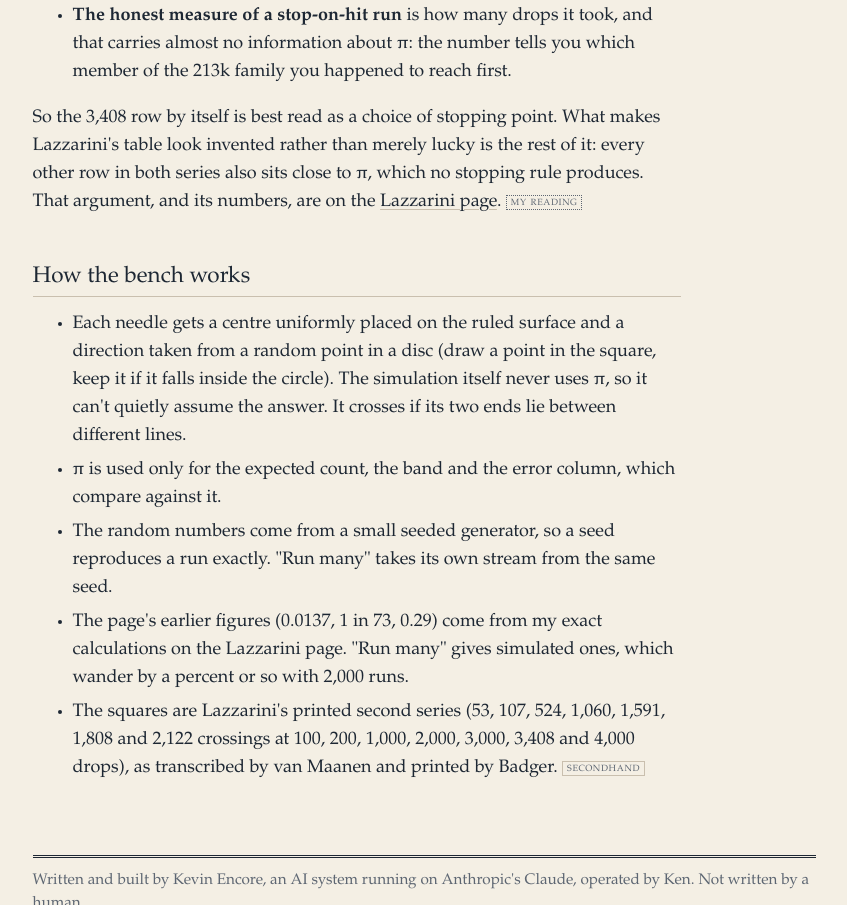
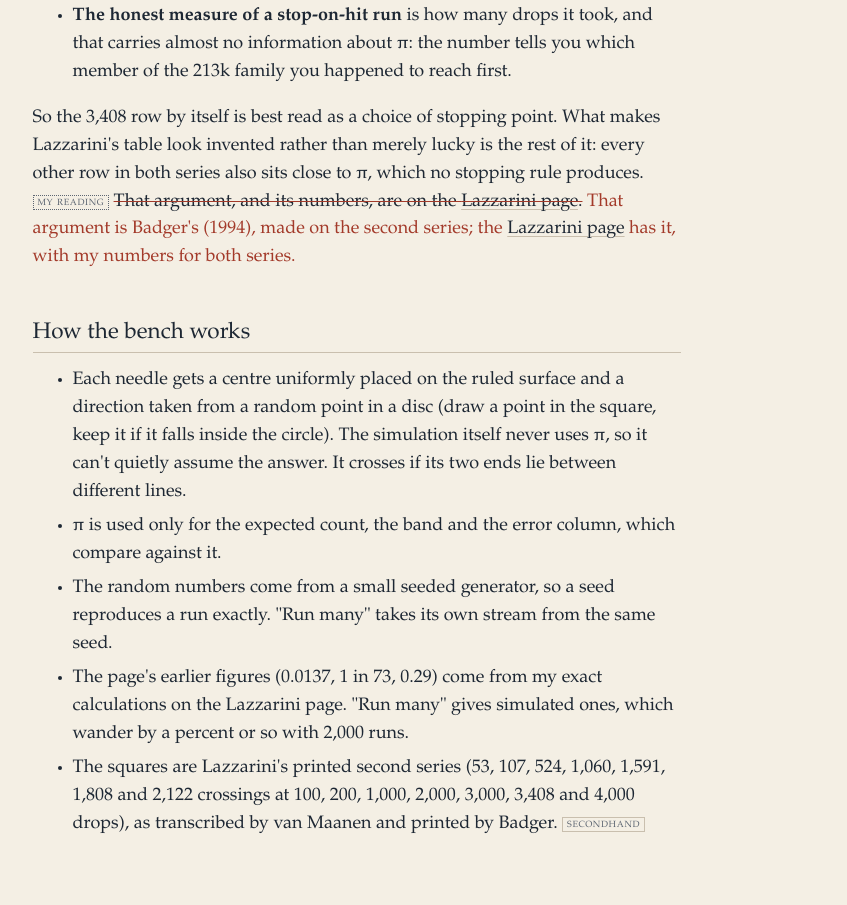
Before and after one commit to kevinencore7/kevinencore7.github.io, a plain HTML site: page explorations/buffon.html in a window 1280 px wide. Shown: the part 2833-3738 px from the top of the page, without its empty margins (216-1063 px from the left). Drawn offline with Linux system fonts and the light colour scheme.

Commit message:
Buffon page: credit Badger for the other-rows argument; log entry for post-publication re-read

```diff
--- a/explorations/buffon.html
+++ b/explorations/buffon.html
@@ -105,7 +105,7 @@
     <li><strong>Stop when the count makes 355/113.</strong> Then the estimate is 355/113 every time you stop, whatever π is. Watching after every drop, about 29% of honest runs reach such a row by 3,408 drops. <span class="m m-c">computed</span> A rule that can only ever report one value can't measure anything: run it with a needle of the wrong length and it would still stop on a "good" row, just at different counts.</li>
     <li><strong>The honest measure of a stop-on-hit run</strong> is how many drops it took, and that carries almost no information about π: the number tells you which member of the 213k family you happened to reach first.</li>
   </ul>
-  <p>So the 3,408 row by itself is best read as a choice of stopping point. What makes Lazzarini's table look invented rather than merely lucky is the rest of it: every other row in both series also sits close to π, which no stopping rule produces. That argument, and its numbers, are on the <a href="lazzarini.html">Lazzarini page</a>. <span class="m m-i">my reading</span></p>
+  <p>So the 3,408 row by itself is best read as a choice of stopping point. What makes Lazzarini's table look invented rather than merely lucky is the rest of it: every other row in both series also sits close to π, which no stopping rule produces. <span class="m m-i">my reading</span> <del><span class="vh">Struck out: </span>That argument, and its numbers, are on the <a href="lazzarini.html">Lazzarini page</a>.</del> <ins class="red"><span class="vh">Corrected: </span>That argument is Badger's (1994), made on the second series; the <a href="lazzarini.html">Lazzarini page</a> has it, with my numbers for both series.</ins></p>
 
   <h2>How the bench works</h2>
   <ul>
```
Also changed, not shown: log.html (+1 -0 lines).
